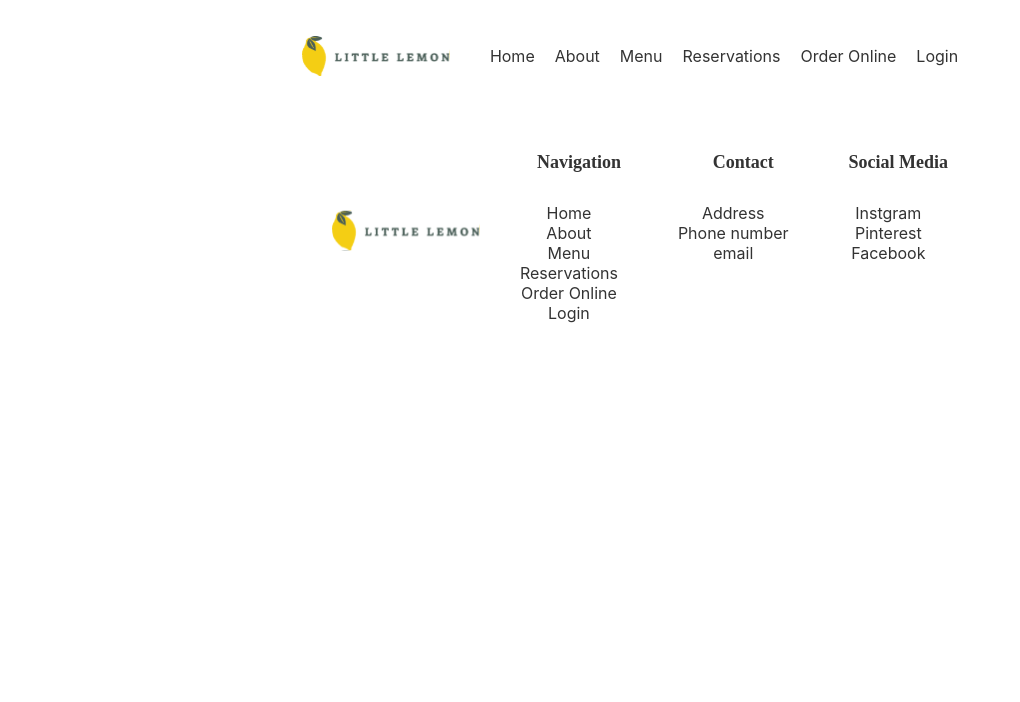
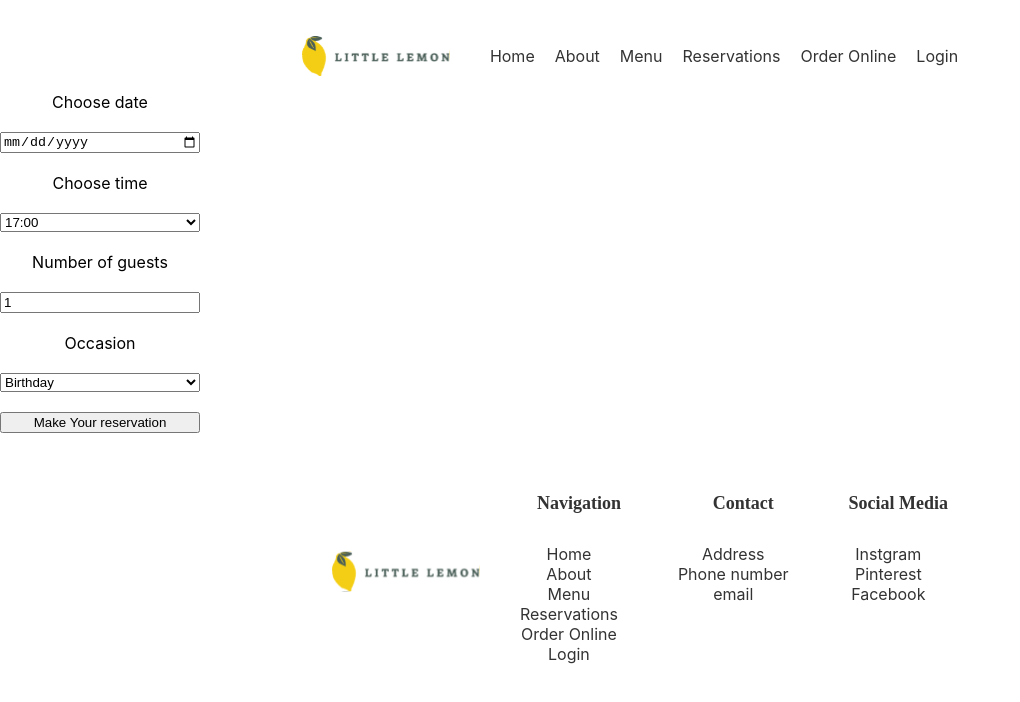
Before and after one commit to Geo-mil/little_lemon, a React (Create React App) app: page /BookingPage in a window 1280 px wide. Shown: the top 702 px of the page, without its empty margins (0-1020 px from the left). Built offline with nearby package versions, Linux system fonts and the light colour scheme.

Commit message:
Add booking form Fix routing

```diff
--- /dev/null
+++ b/src/components/Booking/BookingForm.js
@@ -0,0 +1,63 @@
+import React, { useState } from 'react';
+
+const BookingForm = () => {
+  // Define state variables for form fields
+  const [date, setDate] = useState('');
+  const [time, setTime] = useState('17:00'); // Set a default time
+  const [guests, setGuests] = useState(1);
+  const [occasion, setOccasion] = useState('Birthday');
+
+  // Define state variable for available times
+  const [availableTimes] = useState([
+    '17:00', '18:00', '19:00', '20:00', '21:00', '22:00'
+  ]);
+
+  // Event handlers to update state
+  const handleDateChange = (event) => {
+    setDate(event.target.value);
+  };
+
+  const handleTimeChange = (event) => {
+    setTime(event.target.value);
+  };
+
+  const handleGuestsChange = (event) => {
+    setGuests(Number(event.target.value));
+  };
+
+  const handleOccasionChange = (event) => {
+    setOccasion(event.target.value);
+  };
+
+  const handleSubmit = (event) => {
+    event.preventDefault();
+    // Add your reservation logic here
+  };
+
+  return (
+    <form style={{ display: 'grid', maxWidth: '200px', gap: '20px' }} onSubmit={handleSubmit}>
+      <label htmlFor="res-date">Choose date</label>
+      <input type="date" id="res-date" value={date} onChange={handleDateChange} />
+
+      <label htmlFor="res-time">Choose time</label>
+      <select id="res-time" value={time} onChange={handleTimeChange}>
+        {availableTimes.map((availableTime) => (
+          <option key={availableTime} value={availableTime}>{availableTime}</option>
+        ))}
+      </select>
+
+      <label htmlFor="guests">Number of guests</label>
+      <input type="number" placeholder="1" min="1" max="10" id="guests" value={guests} onChange={handleGuestsChange} />
+
+      <label htmlFor="occasion">Occasion</label>
+      <select id="occasion" value={occasion} onChange={handleOccasionChange}>
+        <option value="Birthday">Birthday</option>
+        <option value="Anniversary">Anniversary</option>
+      </select>
+
+      <input type="submit" value="Make Your reservation" />
+    </form>
+  );
+};
+
+export default BookingForm;
--- a/src/components/Booking/BookingPage.js
+++ b/src/components/Booking/BookingPage.js
@@ -1,4 +1,4 @@
-import BookingForm from "./BookignForm"
+import BookingForm from "./BookingForm"
 
 const BookingPage = () => {
     return <>
--- a/src/components/Main.js
+++ b/src/components/Main.js
@@ -9,9 +9,9 @@ function Main() {
         <Router>
             <Routes>
                 <Route path="/" element={<HomePage />}></Route>
-                <Route path="/menu" element={<MenuPage />}></Route>
-                <Route path="/booking" element={<BookingPage />}></Route>
-                <Route path="/orderOnline" element={<OrderOnlinePage />}></Route>
+                <Route path="/MenuPage" element={<MenuPage />}></Route>
+                <Route path="/BookingPage" element={<BookingPage />}></Route>
+                <Route path="/OrderOnlinePage" element={<OrderOnlinePage />}></Route>
             </Routes>
         </Router>
     </main>
--- a/src/components/MenuPage.js
+++ b/src/components/MenuPage.js
@@ -1,6 +1,7 @@
-const BookingPage = () => {
+const MenuPage = () => {
     return <>
+    <h1 style={{color: "black"}}>Menu</h1>
     </>
 }
 
-export default BookingPage
+export default MenuPage
--- a/src/components/OrderOnlinePage.js
+++ b/src/components/OrderOnlinePage.js
@@ -1,6 +1,7 @@
-const BookingPage = () => {
+const OrderOnlinePage = () => {
     return <>
+    <h1 style={{color: "black"}}>Order</h1>
     </>
 }
 
-export default BookingPage
+export default OrderOnlinePage
--- a/src/components/Specials/Specials.js
+++ b/src/components/Specials/Specials.js
@@ -8,16 +8,19 @@ const Specials = () => {
 
     const plates = [
         {
+            key: "Greek Salad",
             title: "Greek Salad",
             picture: greekSalad,
             description: "The famous greek salad of crispy lettuce, peppers, olives and our Chicago style feta cheese, garnished with crunchy garlic and rosemary croutons."
         },
         {
+            key: "Bruschetta",
             title: "Bruschetta",
             picture: bruschetta,
             description: "Our Bruschetta is made from homemade grilled bread that has been smeared with garlic and seasoned with salt and olive oil. Topped with fresh vegetables."
         },
         {
+            key: "Lemon Dessert",
             title: "Lemon Dessert",
             picture: lemonDessert,
             description: "This comes straight from grandma’s recipe book, every last ingredient has been sourced and is as authentic as can be imagined."
@@ -31,7 +34,7 @@ const Specials = () => {
     </div>
     <div className='specials_cards'>
         {plates.map((item) => {
-           return <Card title={item.title} picture={item.picture} description={item.description} />
+           return <Card key={item.key} title={item.title} picture={item.picture} description={item.description} />
         })}
     </div>
     </>
```
Also changed, not shown: src/components/Booking/BookignForm.js (deleted).
